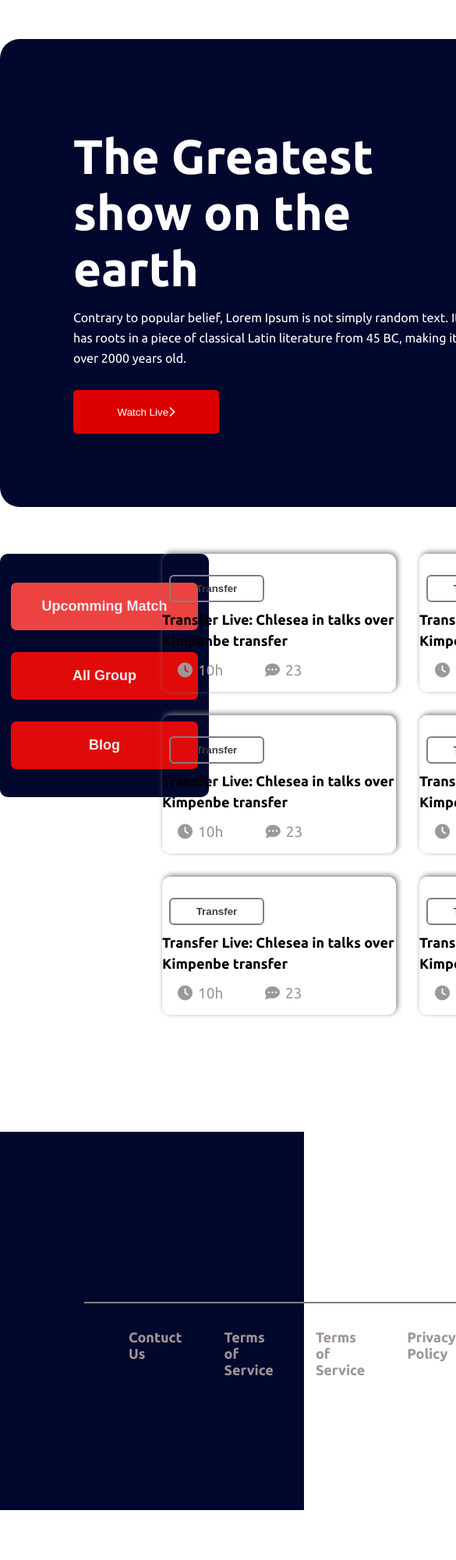
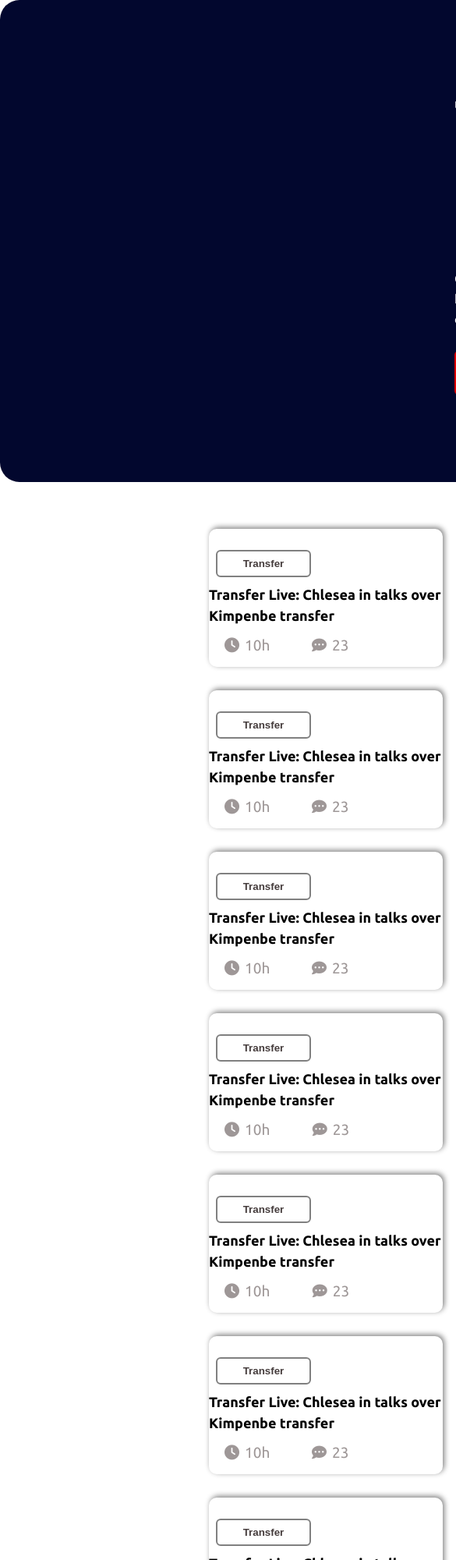
Before and after one commit to Arshad4320/world-cup, a plain HTML site: page index.html in a window 390 px wide. Shown: the top 2000 px of the page at 78% size, 585 px wide, since content can reach past the window. Before the commit the page ends 1936 px from the top, so only its background shows below. Drawn offline with Linux system fonts and the light colour scheme; a web font is replaced by a local one.

Commit message:
uploding to my changing file

```diff
--- a/index.html
+++ b/index.html
@@ -5,7 +5,7 @@
     <meta charset="UTF-8">
     <meta http-equiv="X-UA-Compatible" content="IE=edge">
     <meta name="viewport" content="width=device-width, initial-scale=1.0">
-    <title>Document</title>
+    <title>World Cup</title>
 
     <!--google-font -->
     <link rel="preconnect" href="https://fonts.googleapis.com">
--- a/style.css
+++ b/style.css
@@ -13,7 +13,7 @@ body {
 
 /* hader-section style */
 .hader-section {
-    width: 1320px;
+    width: 90%;
     margin-top: 50px;
     margin-bottom: 60px;
     border-radius: 25px;
@@ -227,3 +227,94 @@ button.btn:hover {
 }
 
 /* footer-section-end */
+
+/* responsive-teblet-view  */
+@media screen and (max-width: 768px) {
+
+
+    .hader-section {
+        width: 100%;
+        margin-top: 50px;
+        margin-bottom: 60px;
+        border-radius: 25px;
+        background-color: #02072e;
+        padding-top: 20px;
+    }
+
+}
+
+/* mobile-view */
+
+@media screen and (max-width:576px) {
+
+    /* hader-responsive */
+    body {
+        width: 100%;
+    }
+
+    .hader-section {
+        width: 200vh;
+        display: flex;
+        flex-direction: column;
+        margin-top: 0px;
+    }
+
+    .header-info {
+        grid-template-columns: repeat(1, 1fr);
+
+    }
+
+    /* .card-responsive */
+    aside.card-button {
+        background: none;
+        width: 170vh;
+        display: flex;
+        visibility: hidden;
+        flex-direction: column;
+        align-items: center;
+        justify-content: center;
+    }
+
+    aside.card-button {
+        margin-right: 0px;
+    }
+
+    .card-section.card-button {
+        display: none;
+        justify-content: space-between;
+        margin-bottom: 150px;
+
+    }
+
+    .card-iteam {
+
+        display: grid;
+        grid-template-columns: repeat(1, 1fr);
+        gap: 30px;
+        padding: 0;
+        margin: 0;
+    }
+
+    .card-content {}
+
+    /* footer-responsive */
+    .fotter-main {
+        width: 150vh;
+        border-radius: 20px;
+    }
+
+    .footer-text {
+        line-height: 100px;
+        text-align: center;
+        font-size: 20px;
+    }
+
+    .footer-items {
+        display: flex;
+        flex-direction: column;
+        align-items: center;
+        justify-self: center;
+        border-top: 2px solid gray;
+        margin-top: 24px;
+    }
+}
```
Also changed, not shown: upcoming.html (+1 -1 lines).
